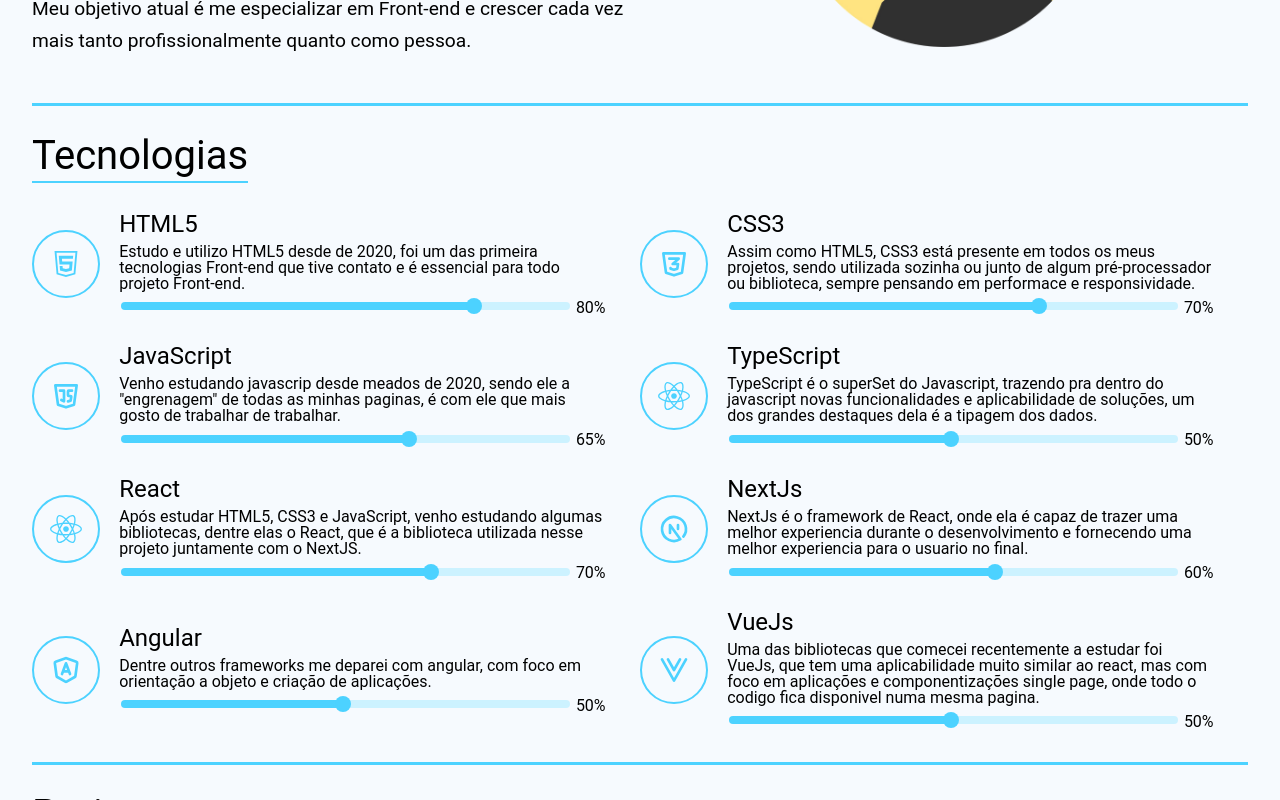
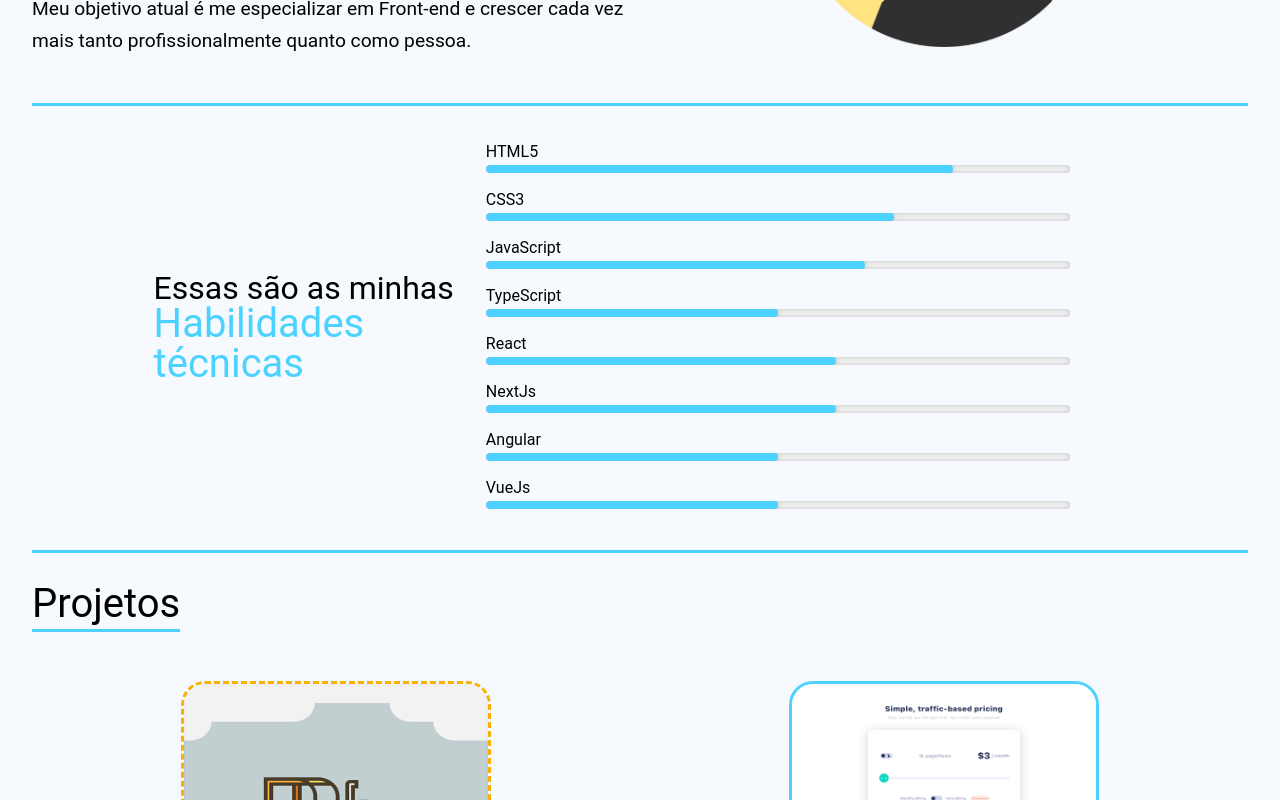
Before and after one commit to breno-Ferrari/PortifolioV2, a Next.js app: page / in a window 1280 px wide. Shown: the part 1220-2020 px from the top of the page. Built offline with nearby package versions, Linux system fonts and the light colour scheme.

Commit message:
Nova progress bar

```diff
--- a/pages/index.jsx
+++ b/pages/index.jsx
@@ -9,6 +9,7 @@
 import NavBarMobile from "../src/components/NavBarMobile/navBarMobile";
 import AboutMe from "../src/components/AboutMe/aboutMe";
 import { useEffect, useState } from "react";
+import Habilidades from "../src/components/Habilidades/habilidades";
 export default function Home() {
   const [nav,setNav] = useState(true)
 
@@ -27,7 +28,8 @@
       {nav? <NavBarMobile />:<NavBar />}
       <Header />
       <AboutMe />
-      <Tecnologias />
+      <Habilidades />
+      {/* <Tecnologias /> */}
       <Projetos />
       <Footer />
     </>
--- /dev/null
+++ b/src/components/Habilidades/habilidades.jsx
@@ -0,0 +1,30 @@
+import styles from "./habilidades.module.scss"
+import Tec from "./skills"
+import ToggleSlide from "./progressBar/toggle"
+
+export default function Habilidades() {
+
+    return (
+      <section className={styles.habilidades} id="habilidades">
+            <div className={styles.habilidades__container}>
+                <div className={styles.habilidades__container__left}>
+                    <p className={styles.habilidades__container__left__text}>
+                        Essas são as minhas
+                    </p>
+                    <p className={styles.habilidades__container__left__text}>
+                        Habilidades técnicas
+                    </p>
+                </div>
+                <div className={styles.habilidades__container__rigth}>
+                {Tec.map((item,index)=>(
+                    <div className={styles.habilidades__container__rigth__bar} key={index}>
+                        <p className={styles.habilidades__container__rigth__bar__title}>{item.Title}</p>
+                        <ToggleSlide value={item.Know}/>
+                    </div>
+                ))}
+                </div>
+
+            </div>
+      </section>
+    )
+  }
--- /dev/null
+++ b/src/components/Habilidades/habilidades.module.scss
@@ -0,0 +1,50 @@
+.habilidades{
+    scroll-margin-top: 5.313rem;
+    margin: 1.9rem auto 0rem auto;
+    width: 95%;
+    border-bottom: 0.2rem solid var(--border-bottom);
+    color: var(--text-content-color);
+    display: flex;
+    justify-content: center;
+    &__container{
+        display: flex;
+        align-items: center;
+        width: 80%;
+        padding-bottom: 1.9rem;
+        &__left{
+            width: 50%;
+            display: flex;
+            flex-direction: column;
+            justify-content: center;
+            &__text{
+                &:nth-child(1){
+                    color: var(--text-content-color);
+                    font-size: clamp(2.0rem,1vw, 3rem);
+                }
+                &:nth-child(2){
+                    color: var(--bg-pre);
+                    font-size: clamp(2.5rem,1vw, 5rem);
+                }
+            }
+        }
+        &__rigth{
+            display: flex;
+            flex-direction: column;
+            width: 100%;
+            &__bar{
+                display: flex;
+                flex-direction: column;
+                align-items: flex-start;
+                width: 90%;
+                margin: 0.5rem;
+                &__know{
+
+                }
+                &__title{
+
+                }
+            }
+
+        }
+    }
+}
--- /dev/null
+++ b/src/components/Habilidades/progressBar/toggle.jsx
@@ -0,0 +1,27 @@
+import { useEffect, useRef } from "react";
+import styles from "./toggle.module.scss"
+
+
+export default function ToggleSlide({children,value}){
+  const ref = useRef(null)
+  const effectRan = useRef(false)
+
+  useEffect(() => {
+    if(effectRan.current === false){
+      let bar = ref.current
+      bar?.style.setProperty(
+        "--bg-size",
+          value ? value+"%" : "#fff"
+      );
+      return() =>{
+          effectRan.current = true
+      }
+  }
+  });
+
+  return (
+    <div className={styles.container} id="slider">
+       <div className={styles.container__slider} ref={ref} value={value}>{children}</div>
+    </div>
+  )
+}
--- /dev/null
+++ b/src/components/Habilidades/progressBar/toggle.module.scss
@@ -0,0 +1,40 @@
+.container{
+    margin: 0 auto;
+    width: 100%;
+    position: relative;
+    top: 35%;
+    &__slider{
+        position: relative;
+        display: inline-block;
+        width: 100%;
+        height: 8px;
+        background: #f1f1f1;
+        box-shadow: inset 0 0 5px rgba(0, 0, 0, .2);
+        border-radius: 4px;
+        overflow: hidden;
+        &::after{
+            content: '';
+            position: absolute;
+            left: 0;
+            width: 0;
+            height: 100%;
+            border-radius: 4px;
+            box-shadow: 0 0 5px rgba(0, 0, 0, .2);
+            animation: load 3s normal forwards ;
+            background-color:var(--bg-pre) ;
+        }
+    }
+    @media (max-width:73rem) {
+        top: -7%;
+    }
+}
+
+
+@keyframes load {
+    0% {
+      width: 0;
+    }
+    100% {
+      width: var(--bg-size);
+    }
+  }
--- /dev/null
+++ b/src/components/Habilidades/skills.jsx
@@ -0,0 +1,55 @@
+import { AiOutlineHtml5 } from "react-icons/ai";
+import { TbBrandCss3,TbBrandJavascript,TbBrandNextjs,TbBrandAngular,TbBrandVue} from "react-icons/tb";
+import { FaReact} from "react-icons/fa";
+
+const Tec = [
+    {
+        Icon:<AiOutlineHtml5 />,
+        Title: 'HTML5' ,
+        Content:'Estudo e utilizo HTML5 desde de 2020, foi um das primeira tecnologias Front-end que tive contato e é essencial para todo projeto Front-end.',
+        Know:80,
+    },
+    {
+        Icon:<TbBrandCss3 />,
+        Title: 'CSS3' ,
+        Content:"Assim como HTML5, CSS3 está presente em todos os meus projetos, sendo utilizada sozinha ou junto de algum pré-processador ou biblioteca, sempre pensando em performace e responsividade.",
+        Know:70,
+    },
+    {
+        Icon:<TbBrandJavascript />,
+        Title: 'JavaScript' ,
+        Content:'Venho estudando javascrip desde meados de 2020, sendo ele a "engrenagem" de todas as minhas paginas, é com ele que mais gosto de trabalhar de trabalhar.',
+        Know:65,
+    },
+    {
+        Icon:<FaReact />,
+        Title: 'TypeScript' ,
+        Content:"TypeScript é o superSet do Javascript, trazendo pra dentro do javascript novas funcionalidades e aplicabilidade de soluções, um dos grandes destaques dela é a tipagem dos dados.",
+        Know:50,
+    },
+    {
+        Icon:<FaReact />,
+        Title: 'React' ,
+        Content:"Após estudar  HTML5, CSS3 e JavaScript, venho estudando algumas bibliotecas, dentre elas o React, que é a biblioteca utilizada nesse projeto juntamente com o NextJS.",
+        Know:60,
+    },
+    {
+        Icon:<TbBrandNextjs />,
+        Title: 'NextJs' ,
+        Content:"NextJs é o framework de React, onde ela é capaz de trazer uma melhor experiencia durante o desenvolvimento e fornecendo uma melhor experiencia para o usuario no final.",
+        Know:60,
+    },
+    {
+        Icon:<TbBrandAngular />,
+        Title: 'Angular' ,
+        Content:"Dentre outros frameworks me deparei com angular, com foco em orientação a objeto e criação de aplicações.",
+        Know:50,
+    },
+    {
+        Icon:<TbBrandVue />,
+        Title: 'VueJs' ,
+        Content:"Uma das bibliotecas que comecei recentemente a estudar foi VueJs, que tem uma aplicabilidade muito similar ao react, mas com foco em aplicações e componentizações single page, onde todo o codigo fica disponivel numa mesma pagina. ",
+        Know:50,
+    },
+  ];
+export default Tec;
--- a/styles/globals.css
+++ b/styles/globals.css
@@ -69,6 +69,7 @@
 	--underConstructionColorHover: hsl(42, 95% ,40%);
 	--bg-NavMobile:hsl(210, 6%, 14%);
 	--text-content-color:hsl(0, 0%, 0%);
+	--text-content-color-hl:hsl(200, 100%, 50%);
 
 	--themebg:hsl(195, 100%, 65%);
 	--themethumb:hsl(207, 85%, 98%);
```
Also changed, not shown: styleguide.txt (added).
